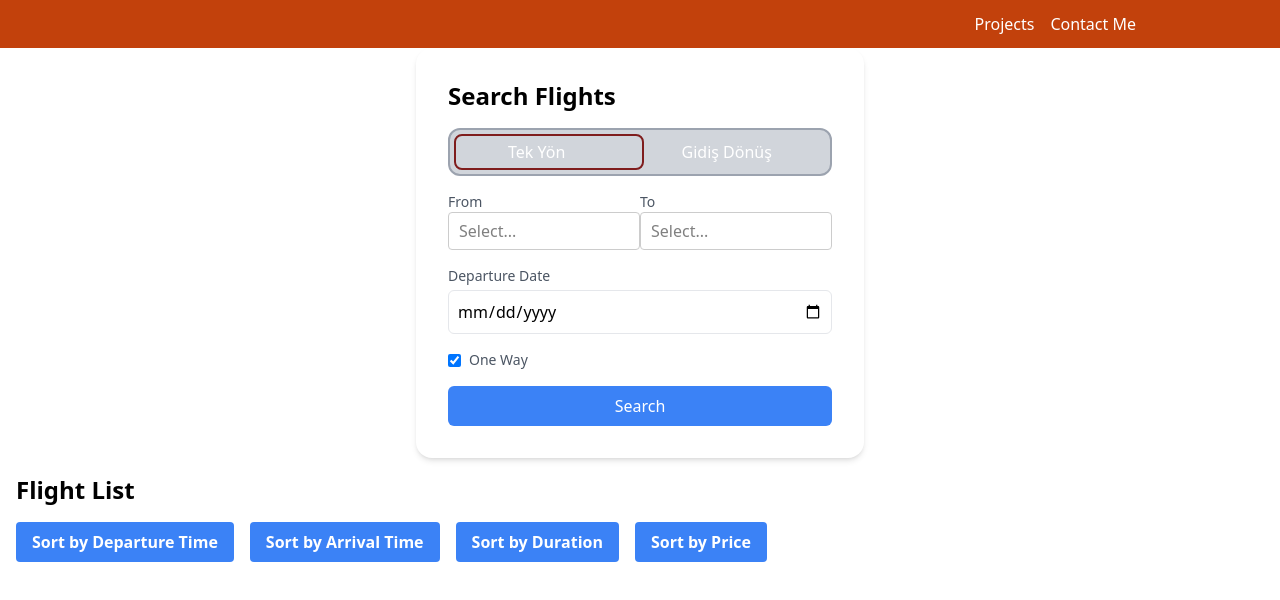
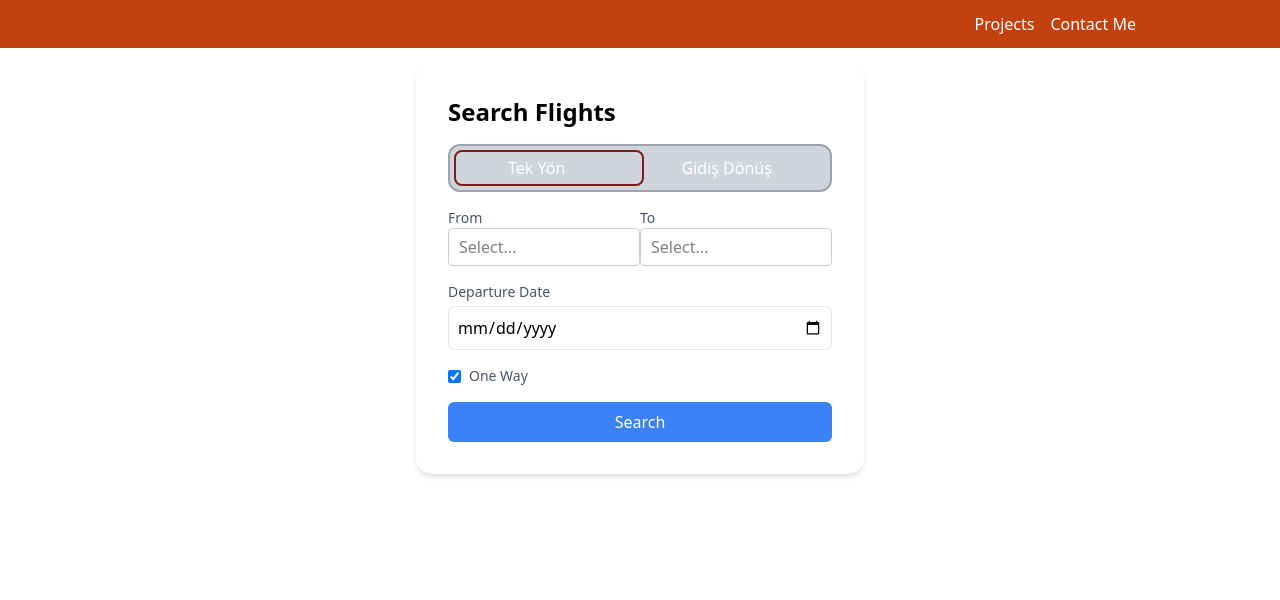
Before and after one commit to Berkan-Bilgin/flight-search-app, a Next.js app: page / in a window 1280 px wide. Shown: the top 600 px of the page. Built offline with nearby package versions, Linux system fonts and the light colour scheme.

Commit message:
updated index page

```diff
--- a/src/pages/index.tsx
+++ b/src/pages/index.tsx
@@ -1,15 +1,24 @@
-import Header from "@/components/Header/Header"
-import SearchForm from "@/components/SearchForm/SearchForm"
-import FlightTable from "@/components/FlightTable/FlightTable"
+import Header from "@/components/Header/Header";
+import SearchForm from "@/components/SearchForm/SearchForm";
+import FlightTable from "@/components/FlightTable/FlightTable";
+import { useState } from "react";
+
 export default function Home() {
+  const [searchData, setSearchData] = useState(null); // [1
+
+  const handleSearchSubmit = (data: any) => {
+    setSearchData(data);
+    console.log(searchData);
+  };
   return (
     <>
-    <Header></Header>
-    <div className="pt-12"> {/* pt-16 ile Header yüksekliği kadar boşluk bırakılır */}
-      <SearchForm></SearchForm>
-      <FlightTable></FlightTable>
+      <Header></Header>
+      <div className="pt-16">
+        {" "}
+        {/* pt-16 ile Header yüksekliği kadar boşluk bırakılır */}
+        <SearchForm onSubmit={handleSearchSubmit}></SearchForm>
+        {/* <FlightTable searchData={searchData}></FlightTable> */}
       </div>
     </>
-
-  )
+  );
 }
```
